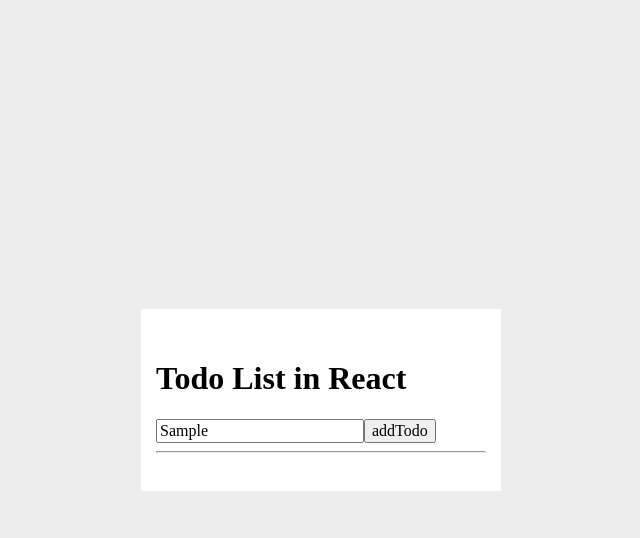
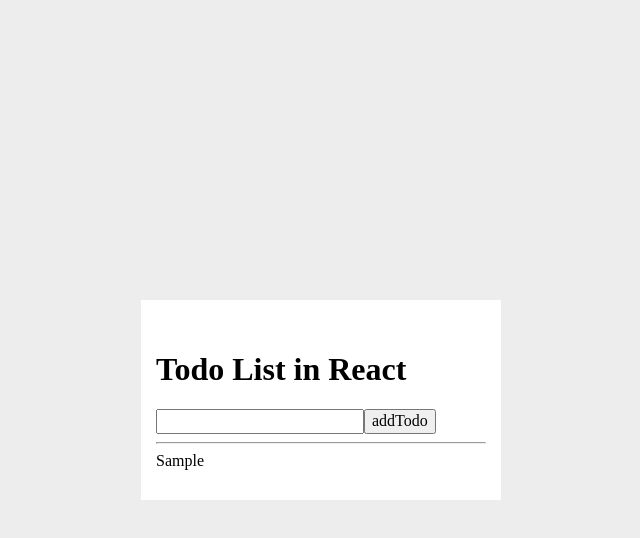
Before and after one commit to rdchen1124/todolist, a React (Create React App) app: page / in a window 1280 px wide. Both pictures are taken after typing "Sample" into the empty fields and a click on the button "addTodo". Shown: the top 538 px of the page, without its empty margins (319-959 px from the left). Built offline with nearby package versions, Linux system fonts and the light colour scheme.

Commit message:
feat: addTodo 功能, 將 todo 添加到 todolist 區塊
因應需求調整:
   把 todo 項目加入 todolist,
   todolist 區塊展示所有 todo 項目

調整項目:
1. todo 項目加入 todolist 之後清空 input text,
2. todolist 需紀錄 id 與 todo 項目

```diff
--- a/src/App/App.js
+++ b/src/App/App.js
@@ -1,5 +1,5 @@
 import styled from "@emotion/styled";
-import { useState } from "react";
+import { useState, useRef } from "react";
 
 const Container = styled.div`
   background-color: #ededed;
@@ -18,8 +18,17 @@ const TodoListWrapper = styled.div`
 `;
 function App() {
   const [value, setValue] = useState("");
-  const handleTodoChange = (todo) => {
-    setValue(todo);
+  const [todoList, setTodoList] = useState([]);
+  const id = useRef(1);
+  const handleTodoChange = (e) => {
+    setValue(e.target.value);
+  };
+  const handleAddTodo = () => {
+    if (value !== "") {
+      setTodoList([{ todo: value, id: id.current }, ...todoList]);
+      setValue("");
+      id.current++;
+    }
   };
   return (
     <Container>
@@ -28,18 +37,16 @@ function App() {
           <h1>Todo List in React</h1>
         </header>
         <section>
-          <input
-            type="text"
-            onChange={(e) => {
-              handleTodoChange(e.target.value);
-            }}
-          />
-          <input type="button" value="addTodo" />
+          <input type="text" value={value} onChange={handleTodoChange} />
+          <input type="button" value="addTodo" onClick={handleAddTodo} />
           {/* todo form */}
         </section>
         <section>{/* filter */}</section>
         <hr />
-        <section>{/* todo items */}</section>
+        <section>
+          {todoList.length > 0 &&
+            todoList.map(({ todo, id }) => <div key={id}>{todo}</div>)}
+        </section>
       </TodoListWrapper>
     </Container>
   );
```
